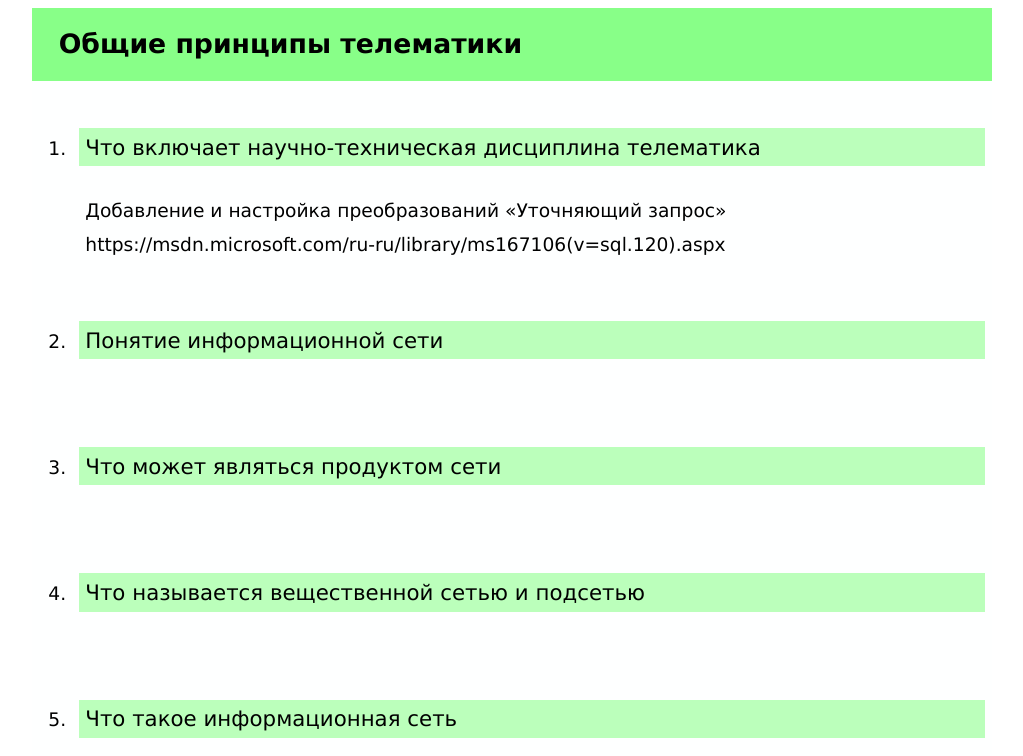
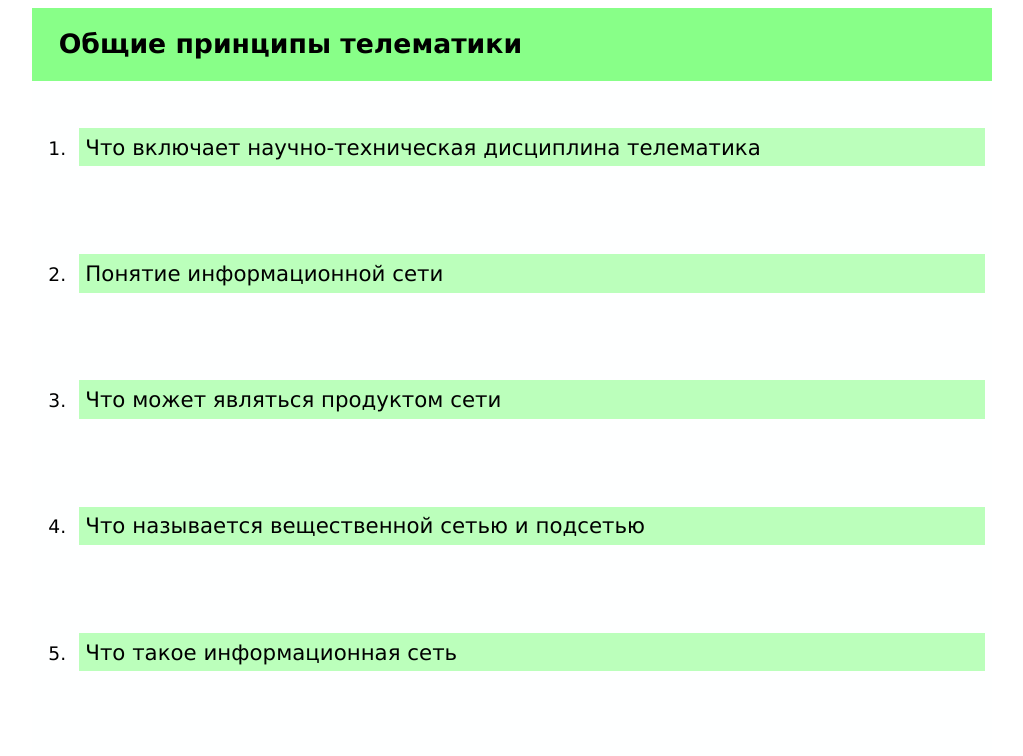
Before and after one commit to machulan/telematics-exam-answers, a plain HTML site: page index.html in a window 1280 px wide. Shown: the top 756 px of the page, without its empty margins (128-1151 px from the left). Drawn offline with Linux system fonts and the light colour scheme.

Commit message:
Improved some parts

```diff
--- a/index.html
+++ b/index.html
@@ -15,7 +15,7 @@
         <ol start=1>
             <li class="item">
                 <p class="item-question">Что включает научно-техническая дисциплина телематика</p>
-                <p class="item-answer">Добавление и настройка преобразований «Уточняющий запрос» https://msdn.microsoft.com/ru-ru/library/ms167106(v=sql.120).aspx</p>
+                <p class="item-answer"></p>
             </li>
 
             <li class="item">
```
